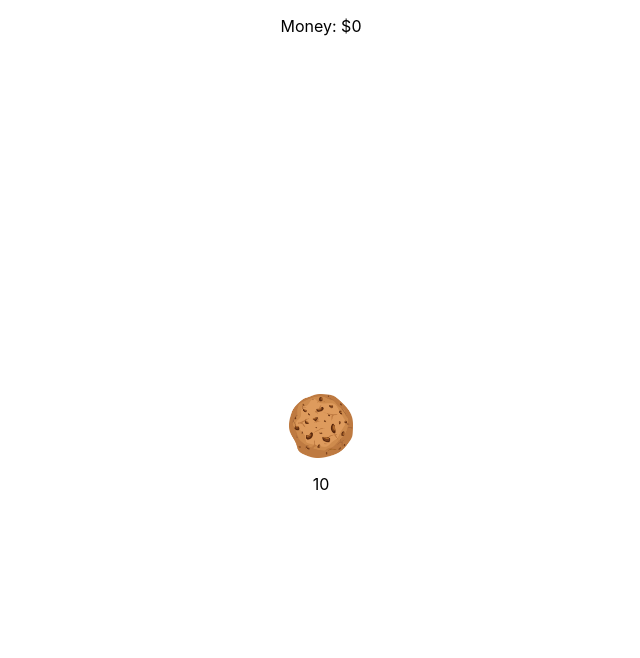
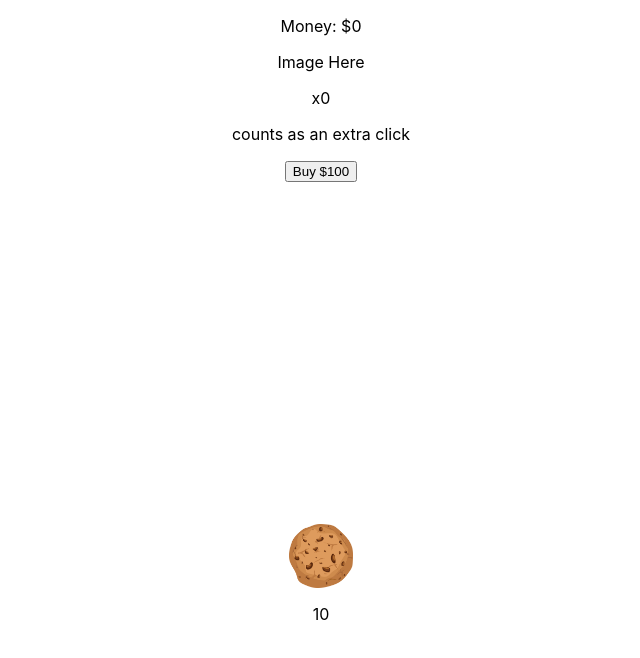
Before and after one commit to oonamo/HaCK-Coding-Final-Project, a React (Create React App) app: page / in a window 1280 px wide. Shown: the top 658 px of the page, without its empty margins (319-959 px from the left). Built offline with nearby package versions, Linux system fonts and the light colour scheme.

Commit message:
add basic upgrade system

```diff
--- a/src/App.js
+++ b/src/App.js
@@ -3,9 +3,11 @@ import './App.css';
 import { useState, } from 'react';
 import { Events, Cookie } from './components/cookie';
 
+import Pointer from './components/upgrades/pointer';
 
 function App() {
   const [money, setMoney] = useState(0)
+  const [itemMultiplier, setItemMultiplier] = useState(1);
 
   // Scaling for the amount of clicks needed to destroy a cookie
   function clickScaleFunc(maxClicks) {
@@ -15,7 +17,11 @@ function App() {
   // Function for changing the amount a 'click' counts towards progress
   // TODO: This function should be changed with upgrades
   function clickMultiplier(clicks) {
-    return clicks * 1;
+    const clickGain = itemMultiplier
+
+    console.log("itemMultiplier", itemMultiplier, "clicks", clicks);
+
+    return clickGain
   }
 
   function moneyMultiplier(maxClicks) {
@@ -34,12 +40,18 @@ function App() {
     }
   }
 
+  function onItemPurchase(itemCost, multiplierGain) {
+    setMoney(money - itemCost);
+    setItemMultiplier(itemMultiplier + multiplierGain);
+  }
+
   return (
     <div className="App">
       <div className="game-canvas">
         <div className="info-area">
           <p className="money">{"Money: $" + money}</p>
           <div className="upgrade-bar">
+            <Pointer money={money} onPurchase={onItemPurchase} />
             { /* TODO: add upgrade bar */}
           </div>
         </div>
--- /dev/null
+++ b/src/components/shop_component.jsx
@@ -0,0 +1,10 @@
+export default function ShopItem({ name, cost, bought, description, image, attemptPurchase }) {
+  return (
+    <div className={name}>
+      <p className="item-image">Image Here</p>
+      <p className="item-bought-amount">x{bought}</p>
+      <p className="item-description">{description}</p>
+      <button className="item-buy-button" onClick={attemptPurchase}>Buy ${cost}</button>
+    </div>
+  )
+}
--- /dev/null
+++ b/src/components/upgrades/pointer.jsx
@@ -0,0 +1,25 @@
+import ShopItem from '../shop_component';
+import { useState } from 'react';
+
+const COST = 100;
+const GAIN = 1;
+
+export default function Pointer({ money, onPurchase }) {
+  const [amount, setAmount] = useState(0);
+  function onClick() {
+    if (money > COST) {
+      setAmount(amount + 1);
+      onPurchase(COST, GAIN);
+    }
+  }
+
+  return (
+    <ShopItem
+      name="pointer"
+      cost={COST}
+      description="counts as an extra click"
+      bought={amount}
+      attemptPurchase={onClick}
+    />
+  )
+}
```
